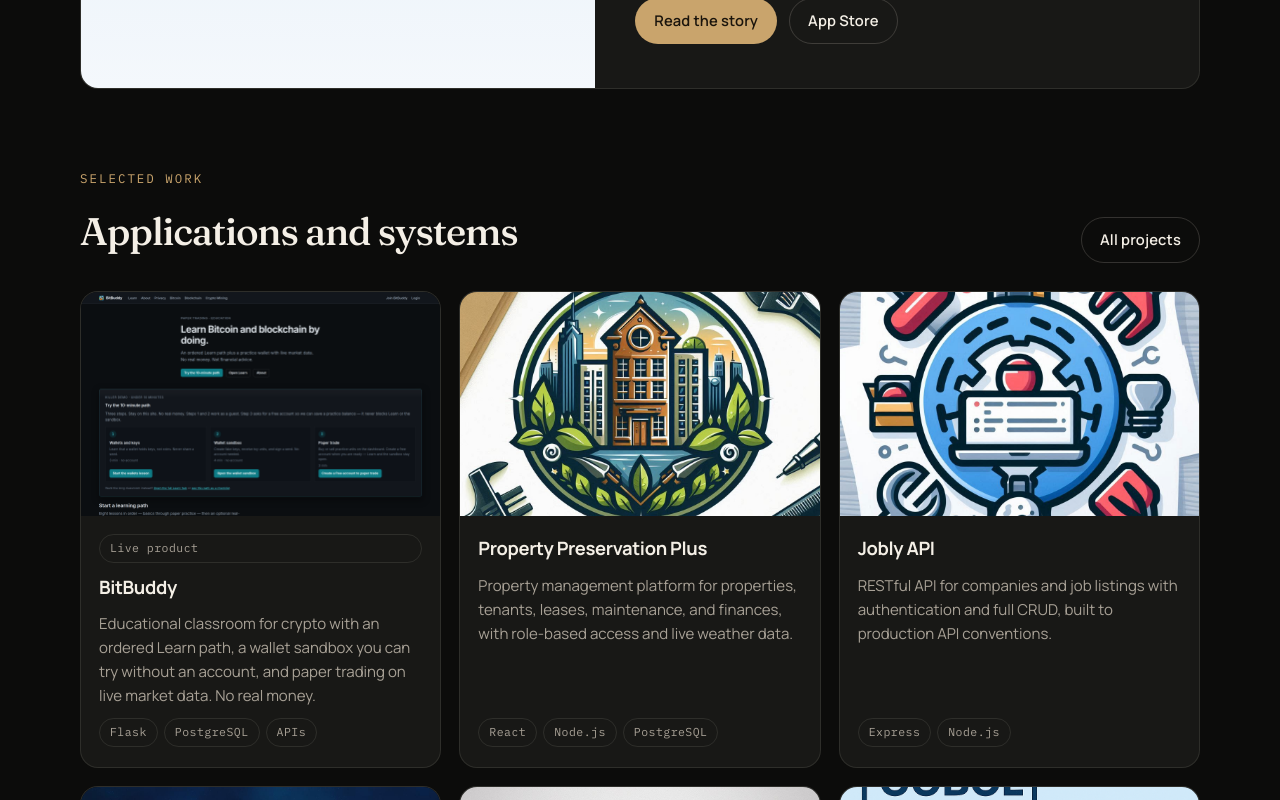
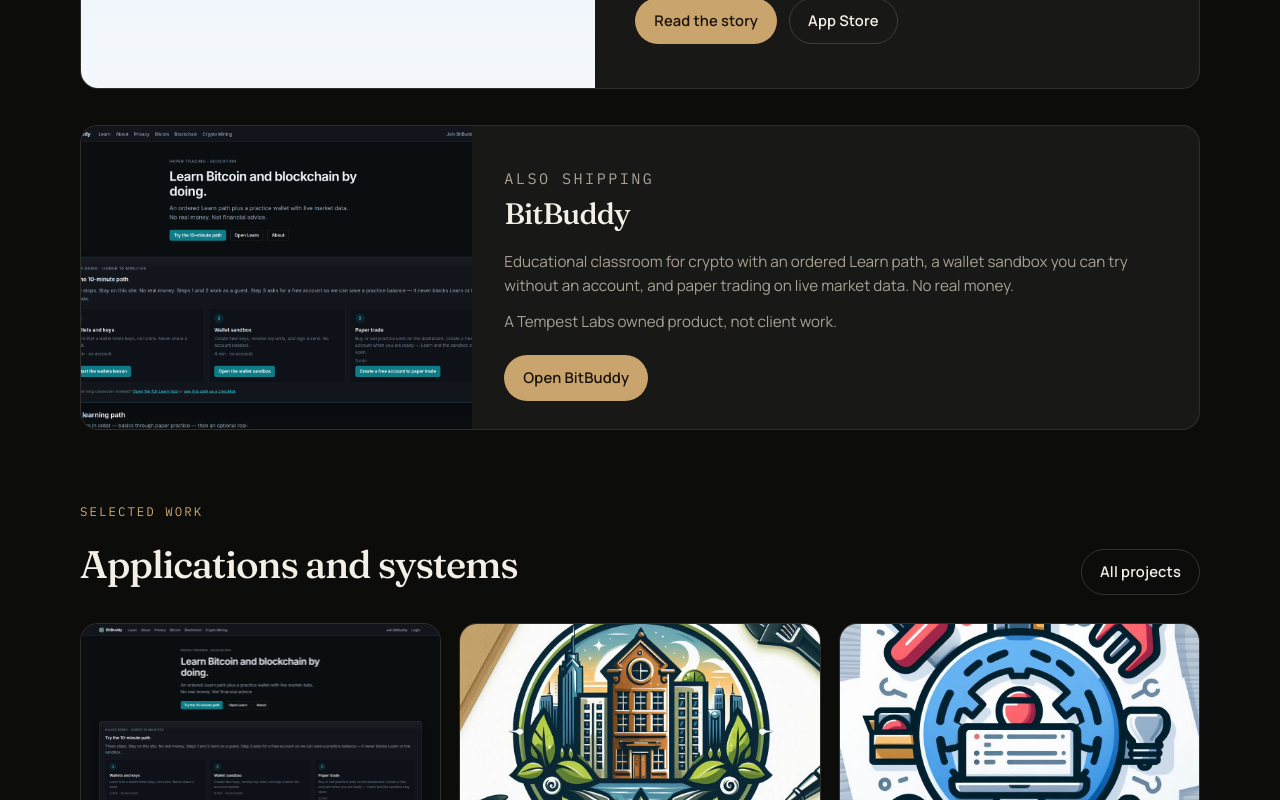
Before and after one commit to notAnotherAverageJoe/React-Portfolio, a React (Create React App) app: page / in a window 1280 px wide. Shown: the part 1340-2140 px from the top of the page. Built offline with nearby package versions, Linux system fonts and the light colour scheme.

Commit message:
Add a BitBuddy spotlight under the Hem featured section
Keep Hem as the primary featured case study and give the live
BitBuddy classroom a compact homepage band with a link to
thebitbuddy.com before Selected work.

Co-authored-by: Joseph skokan <notAnotherAverageJoe@users.noreply.github.com>

```diff
--- a/src/components/Home.js
+++ b/src/components/Home.js
@@ -1,6 +1,10 @@
 import React from "react";
 import { Link } from "react-router-dom";
-import { featuredProject, selectedProjects } from "../data/projects";
+import {
+  featuredProject,
+  selectedProjects,
+  bitBuddyProject,
+} from "../data/projects";
 import PhoneMock from "./PhoneMock";
 import ProjectCard from "./ProjectCard";
 import "./styles/Home.css";
@@ -112,6 +116,36 @@ function Home() {
           </article>
         </section>
 
+        <section className="spotlight" aria-labelledby="bitbuddy-spotlight-title">
+          <h2 className="sr-only">Also shipping</h2>
+          <article className="card spotlight-card">
+            <div className="spotlight-visual">
+              <img
+                src={`/images/${bitBuddyProject.image}`}
+                alt="BitBuddy classroom hero"
+              />
+            </div>
+            <div className="spotlight-copy">
+              <p className="kicker">Also shipping</p>
+              <h3 id="bitbuddy-spotlight-title">{bitBuddyProject.title}</h3>
+              <p>{bitBuddyProject.description}</p>
+              <p className="spotlight-note">
+                A Tempest Labs owned product, not client work.
+              </p>
+              <div className="btn-row">
+                <a
+                  className="btn btn-primary"
+                  href={bitBuddyProject.url}
+                  target="_blank"
+                  rel="noopener noreferrer"
+                >
+                  Open BitBuddy
+                </a>
+              </div>
+            </div>
+          </article>
+        </section>
+
         <section className="selected">
           <div className="section-head">
             <div>
--- a/src/components/styles/Home.css
+++ b/src/components/styles/Home.css
@@ -119,8 +119,65 @@
   background: var(--accent);
 }
 
+.spotlight {
+  margin-top: 36px;
+}
+
+.spotlight-card {
+  display: grid;
+  grid-template-columns: minmax(200px, 0.7fr) 1.3fr;
+  overflow: hidden;
+}
+
+.spotlight-card:hover {
+  transform: none;
+}
+
+.spotlight-visual {
+  min-height: 220px;
+  background: #0a0c0e;
+  overflow: hidden;
+}
+
+.spotlight-visual img {
+  width: 100%;
+  height: 100%;
+  object-fit: cover;
+  object-position: top center;
+}
+
+.spotlight-copy {
+  padding: 28px 32px;
+  display: flex;
+  flex-direction: column;
+  justify-content: center;
+}
+
+.spotlight-copy h3 {
+  margin: 0;
+  font-family: var(--font-display);
+  font-size: clamp(1.4rem, 2.4vw, 1.85rem);
+  font-weight: 500;
+  letter-spacing: -0.03em;
+}
+
+.spotlight-copy p {
+  margin: 12px 0 0;
+  color: var(--text-muted);
+  font-size: 0.95rem;
+}
+
+.spotlight-note {
+  color: var(--text-dim);
+  font-size: 0.82rem;
+}
+
+.spotlight-copy .btn-row {
+  margin-top: 20px;
+}
+
 .selected {
-  margin-top: 80px;
+  margin-top: 72px;
 }
 
 .project-grid {
@@ -235,18 +292,25 @@
 @media (max-width: 980px) {
   .hero,
   .featured-card,
+  .spotlight-card,
   .project-grid,
   .skill-grid {
     grid-template-columns: 1fr 1fr;
   }
 
   .hero,
-  .featured-card {
+  .featured-card,
+  .spotlight-card {
     grid-template-columns: 1fr;
   }
 
   .featured-visual {
     min-height: 0;
+  }
+
+  .spotlight-visual {
+    min-height: 0;
+    aspect-ratio: 16 / 8;
   }
 }
 
@@ -257,6 +321,7 @@
   }
 
   .featured-copy,
+  .spotlight-copy,
   .home-cta {
     padding: 28px 22px;
   }
--- a/src/data/projects.js
+++ b/src/data/projects.js
@@ -33,9 +33,7 @@ export const featuredProject = {
   ],
 };
 
-export const projects = [
-  featuredProject,
-  {
+export const bitBuddyProject = {
   title: "BitBuddy",
   category: "apps",
   tag: "Live product",
@@ -44,7 +42,11 @@ export const projects = [
   url: "https://www.thebitbuddy.com/",
   image: "bitbuddy.png",
   tags: ["Flask", "PostgreSQL", "APIs"],
-  },
+};
+
+export const projects = [
+  featuredProject,
+  bitBuddyProject,
   {
     title: "Property Preservation Plus",
     category: "apps",
```
Also changed, not shown: 1 other file (tests, documents, lock files or other folders). Lines whose indentation alone changed are shown as unchanged.
